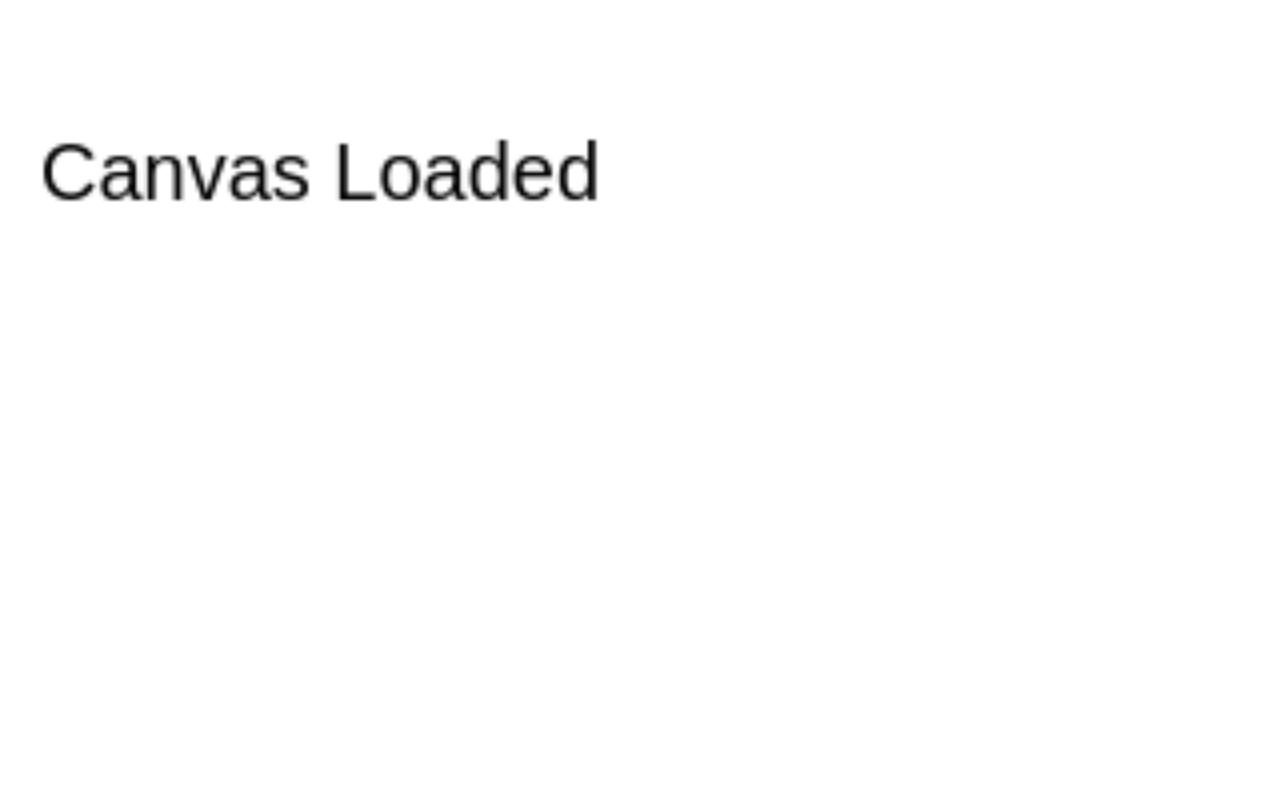
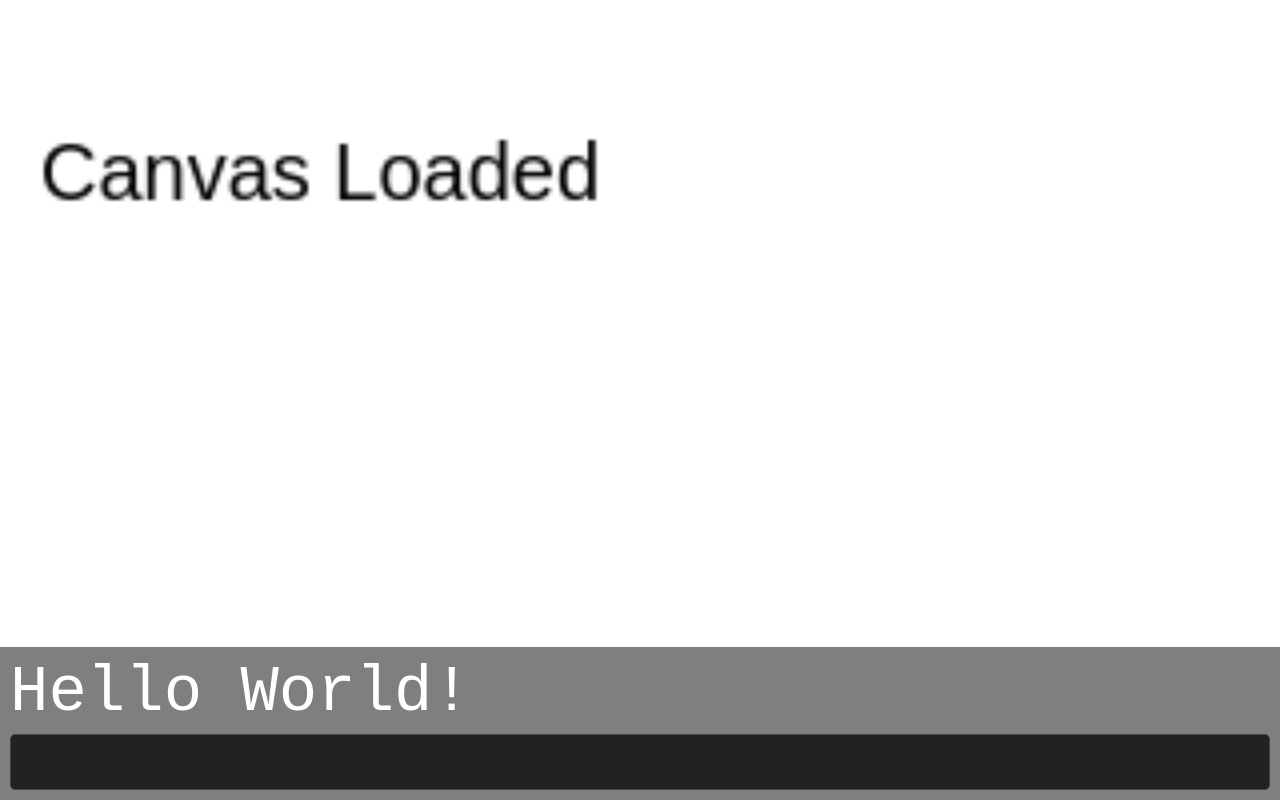
Before and after one commit to Daniel-Wittgenstein/elevator, a plain HTML site: page index.html in a window 1280 px wide. Drawn offline with Linux system fonts and the light colour scheme.

Commit message:
add text and input overlay

```diff
--- a/index.html
+++ b/index.html
@@ -9,6 +9,12 @@
 </head>
 <body>
   <canvas id="mainCanvas" width="320" height="200"></canvas>
+
+  <div id="overlay">
+    <div id="message">Hello World!</div>
+    <input type="text" id="inputBox" />
+  </div>
+
   <img id="elevator.png" src="assets/elevator.png">
   <img id="elevator-cracked.png" src="assets/elevator-cracked.png">
   <img id="elevator-panel.png" src="assets/elevator-panel.png">
--- a/style.css
+++ b/style.css
@@ -18,3 +18,34 @@ body {
   img {
     display: none;
   }
+
+
+#overlay {
+    position: absolute;
+    bottom: 0;
+    left: 0;
+    padding: 10px;
+    background-color: rgba(0, 0, 0, 0.5);
+    width: 100%;
+    box-sizing: border-box;
+    text-align: left;
+    display: flex;
+    flex-direction: column;
+  }
+
+  #message {
+    font-family: monospace;
+    color: white;
+    font-size: 5vw;
+    margin-bottom: 5px;
+  }
+
+  #inputBox {
+    font-family: monospace;
+    font-size: 3vw;
+    padding: 5px;
+    background-color: #222;
+    color: white;
+    border: 1px solid #444;
+    border-radius: 5px;
+  }
```
